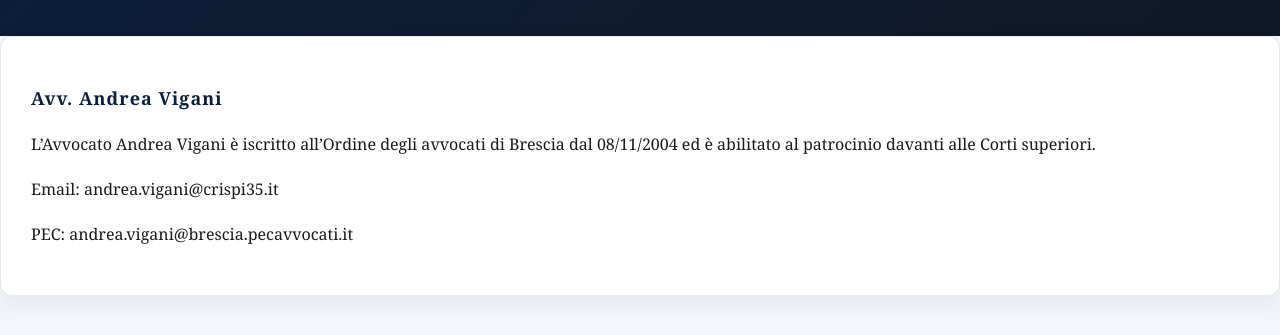
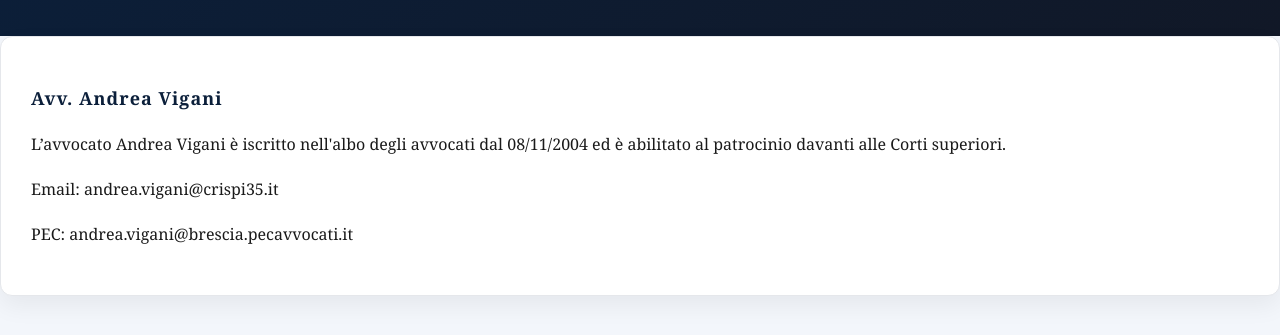
Before and after one commit to studiocrispi35/studiocrispi35.it, a plain HTML site: page avvocati.html in a window 1280 px wide. Shown: the part 195-530 px from the top of the page. Drawn offline with Linux system fonts and the light colour scheme.

Commit message:
Update avvocati.html

```diff
--- a/avvocati.html
+++ b/avvocati.html
@@ -114,7 +114,7 @@ footer {
   <h2>Avv. Andrea Vigani</h2>
 
   <p>
-    L’Avvocato Andrea Vigani è iscritto all’Ordine degli avvocati di Brescia dal 08/11/2004
+    L’avvocato Andrea Vigani è iscritto nell'albo degli avvocati dal 08/11/2004
     ed è abilitato al patrocinio davanti alle Corti superiori.
   </p>
 
```
